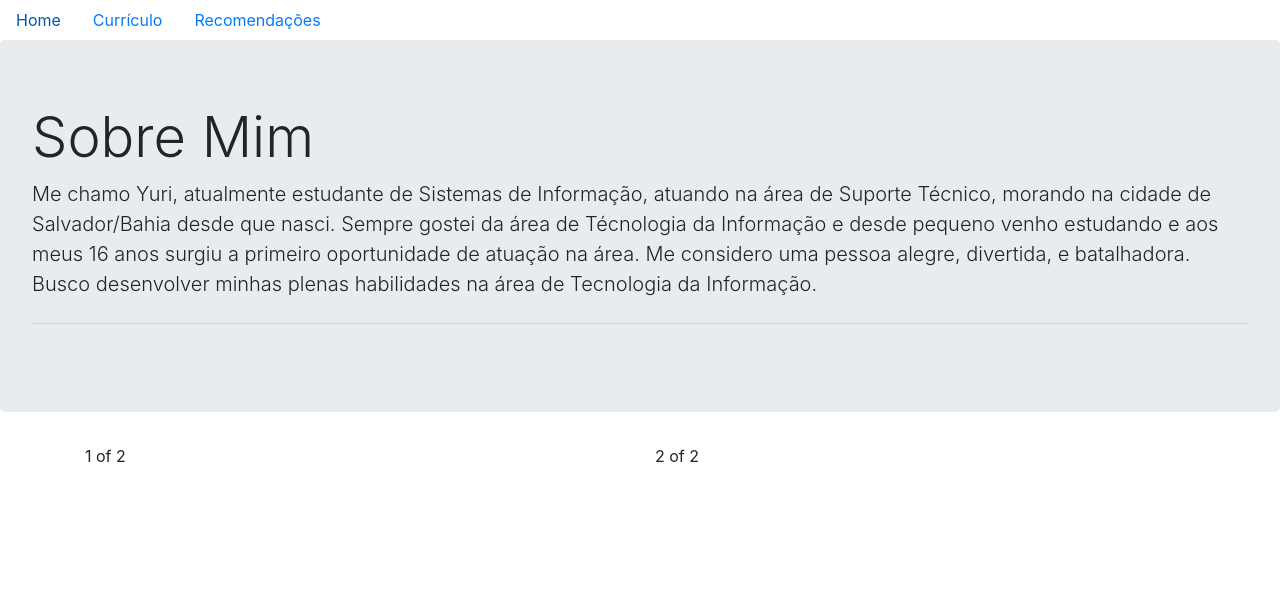
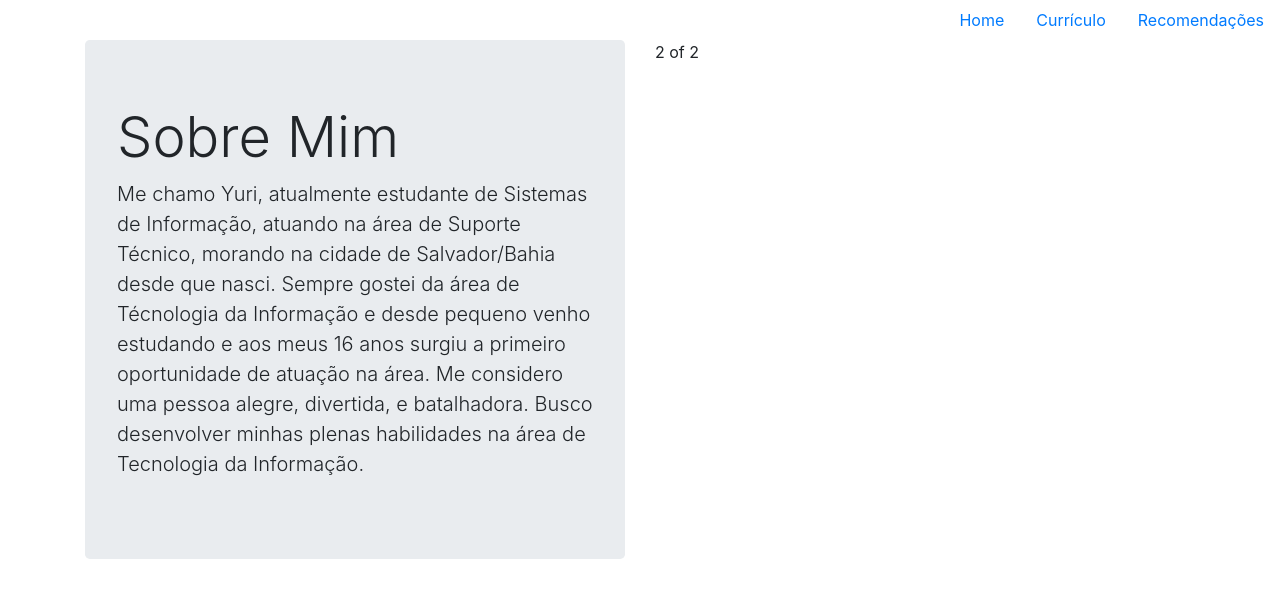
Before and after one commit to fslima0/fslima0, a plain HTML site: page index.html in a window 1280 px wide. Drawn offline with nearby package versions, Linux system fonts and the light colour scheme.

Commit message:
Update index.html

```diff
--- a/index.html
+++ b/index.html
@@ -10,7 +10,7 @@
    </head>
 
    <body>
-      <ul class="nav">
+      <ul class="nav justify-content-end">
          <li class="nav-item">
             <a class="nav-link active" href="#">Home</a>
          </li>
@@ -21,18 +21,17 @@
             <a class="nav-link" href="#">Recomendações</a>
          </li>
       </ul>
-      <div class="jumbotron">
-         <h1 class="display-4">Sobre Mim</h1>
-         <p class="lead">Me chamo Yuri, atualmente estudante de Sistemas de Informação, atuando na área de Suporte Técnico, morando na cidade de Salvador/Bahia desde que nasci.
-                  Sempre gostei da área de Técnologia da Informação e desde pequeno venho estudando e aos meus 16 anos surgiu a primeiro oportunidade de atuação na área.
-                  Me considero uma pessoa alegre, divertida, e batalhadora. Busco desenvolver minhas plenas habilidades na área de Tecnologia da Informação.
-         </p>
-         <hr class="my-4">
-      </div>
       <div class="container">
          <div class="row">
             <div class="col">
-               1 of 2
+               <div class="jumbotron">
+                  <h1 class="display-4">Sobre Mim</h1>
+                  <p class="lead">
+                     Me chamo Yuri, atualmente estudante de Sistemas de Informação, atuando na área de Suporte Técnico, morando na cidade de Salvador/Bahia desde que nasci.
+                     Sempre gostei da área de Técnologia da Informação e desde pequeno venho estudando e aos meus 16 anos surgiu a primeiro oportunidade de atuação na área.
+                     Me considero uma pessoa alegre, divertida, e batalhadora. Busco desenvolver minhas plenas habilidades na área de Tecnologia da Informação.
+                  </p>
+               </div>
             </div>
          <div class="col">
             2 of 2
```
